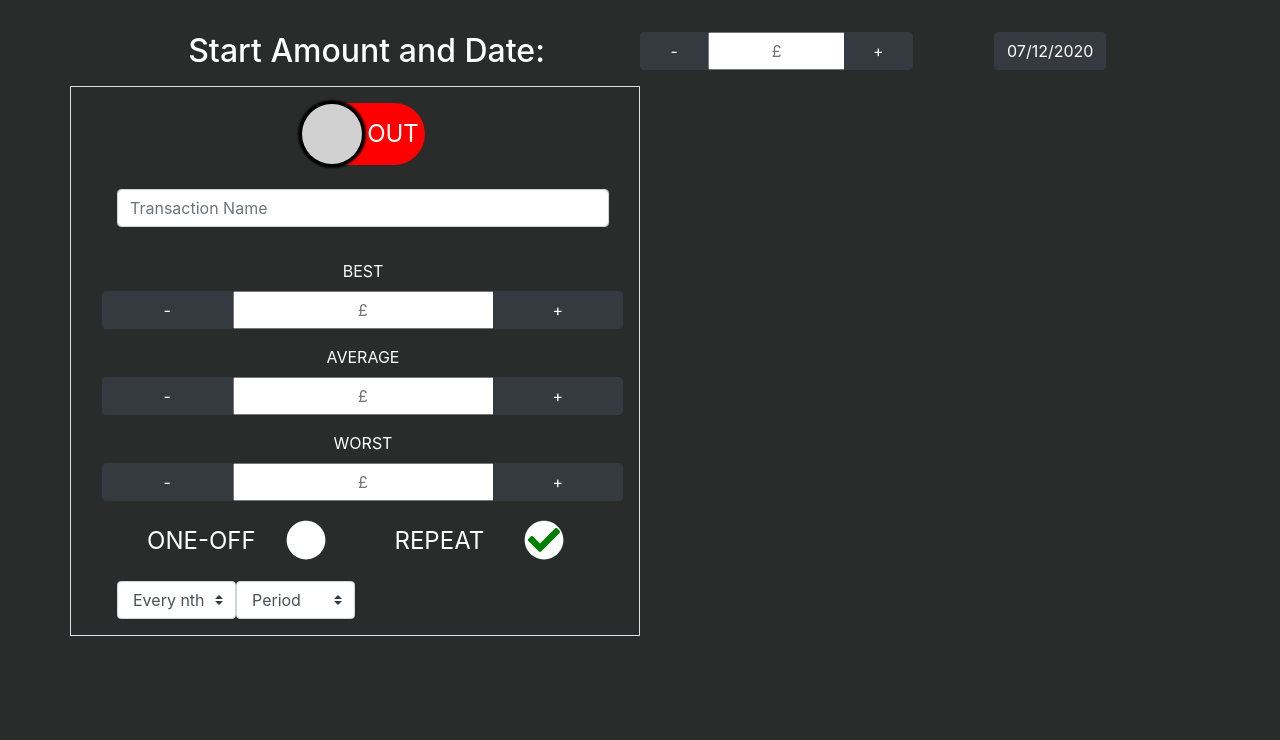
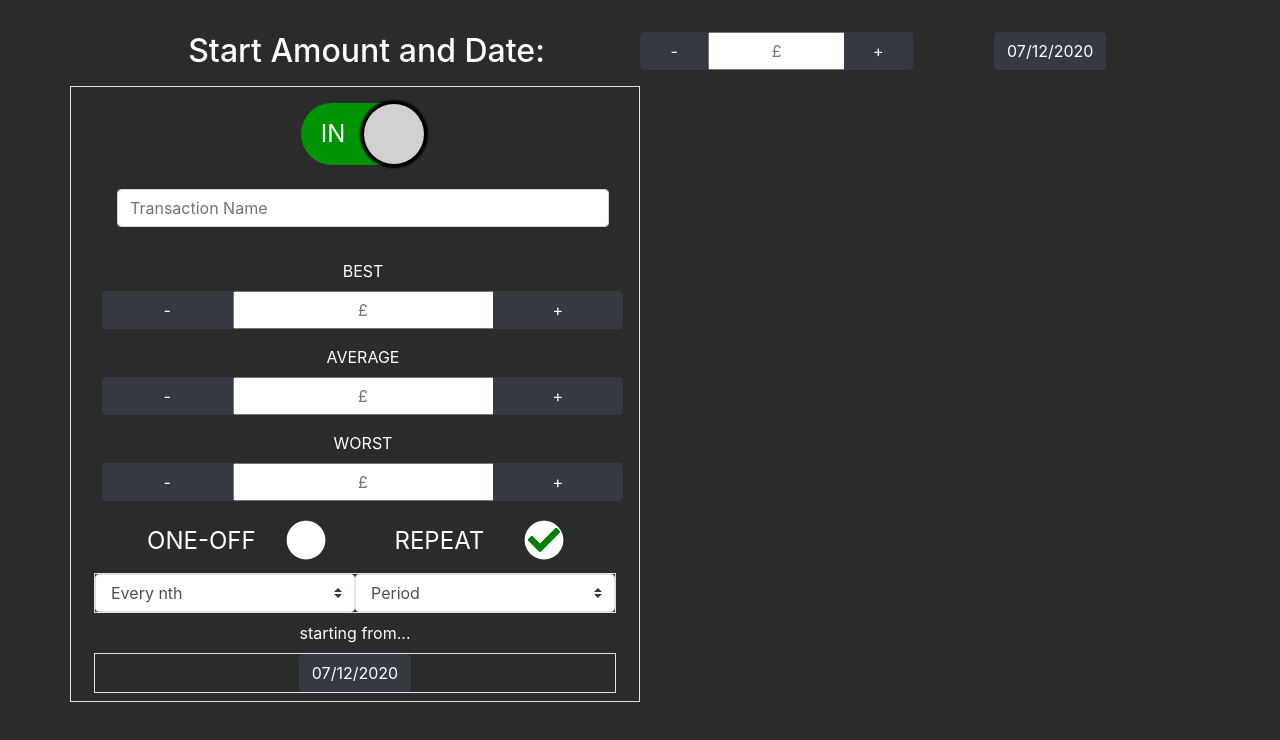
Before and after one commit to rorypearson26/cash-flow-forecaster, a React (Create React App) app in the folder front-end/: page / in a window 1280 px wide. Shown: the top 740 px of the page. Built offline with nearby package versions, Linux system fonts and the light colour scheme.

Commit message:
Date Picker made into custom component

```diff
--- /dev/null
+++ b/front-end/src/components/CustomDatePicker.jsx
@@ -0,0 +1,41 @@
+import React, { Component } from "react";
+import DatePicker from "react-datepicker";
+
+class CustomDatePicker extends Component {
+  state = { startAmount: 0, startDate: "" };
+
+  componentDidMount() {
+    var startDate = new Date();
+    this.setState({ startDate });
+  }
+
+  setStartDate(date) {
+    const startDate = date;
+    this.setState({ startDate });
+  }
+
+  render() {
+    const { startDate } = this.state;
+    const CustomDateButton = ({ value, onClick }) => (
+      <button
+        type="button"
+        className="btn btn-block btn-dark "
+        onClick={onClick}
+      >
+        {value}
+      </button>
+    );
+
+    return (
+      <DatePicker
+        value={startDate}
+        selected={startDate}
+        dateFormat="dd/MM/yyyy"
+        customInput={<CustomDateButton />}
+        onChange={(date) => this.setStartDate(date)}
+      />
+    );
+  }
+}
+
+export default CustomDatePicker;
--- a/front-end/src/components/RepeatInput.jsx
+++ b/front-end/src/components/RepeatInput.jsx
@@ -1,23 +1,31 @@
 import React, { Component } from "react";
+import CustomDatePicker from "./CustomDatePicker";
 
 class RepeatInput extends Component {
   state = {};
   render() {
     return (
       <div className="col-12">
-        <div className="row m-2">
-          <select className="custom-select col-3" id="inputGroupSelect01">
+        <div className="row border ">
+          <select className="custom-select border col-md-6 ">
             <option hidden>Every nth</option>
             <option value="1">1</option>
             <option value="2">2</option>
-            <option value="3">4</option>
+            <option value="4">4</option>
+            <option value="6">6</option>
           </select>
-          <select className="custom-select col-3" id="inputGroupSelect01">
+          <select className="custom-select border col-md-6 ">
             <option hidden>Period</option>
-            <option value="1">Week</option>
-            <option value="2">Month</option>
-            <option value="3">Year</option>
+            <option value="W">Week</option>
+            <option value="M">Month</option>
+            <option value="Y">Year</option>
           </select>
+        </div>
+        <p className="text-center m-2">starting from...</p>
+        <div className="row border">
+          <div className="col-12">
+            <CustomDatePicker />
+          </div>
         </div>
       </div>
     );
--- a/front-end/src/components/StartAmount.jsx
+++ b/front-end/src/components/StartAmount.jsx
@@ -1,33 +1,10 @@
 import React, { Component } from "react";
-import DatePicker from "react-datepicker";
 import CurrencyIncrementer from "./CurrencyIncrementer";
 import "react-datepicker/dist/react-datepicker.css";
+import CustomDatePicker from "./CustomDatePicker";
 
 class StartAmount extends Component {
-  state = { startAmount: 0, startDate: "" };
-
-  componentDidMount() {
-    var startDate = new Date();
-    this.setState({ startDate });
-  }
-
-  setStartDate(date) {
-    const startDate = date;
-    this.setState({ startDate });
-  }
-
   render() {
-    const { startDate } = this.state;
-    const CustomDateButton = ({ value, onClick }) => (
-      <button
-        type="button"
-        className="btn btn-block btn-dark "
-        onClick={onClick}
-      >
-        {value}
-      </button>
-    );
-
     return (
       <div className="col-12">
         <div className="row m-2">
@@ -38,13 +15,7 @@ class StartAmount extends Component {
             <CurrencyIncrementer />
           </div>
           <div className="col-3 " align="center">
-            <DatePicker
-              value={startDate}
-              selected={startDate}
-              dateFormat="dd/MM/yyyy"
-              customInput={<CustomDateButton />}
-              onChange={(date) => this.setStartDate(date)}
-            />
+            <CustomDatePicker />
           </div>
         </div>
       </div>
--- a/front-end/src/components/TransactionSlider.jsx
+++ b/front-end/src/components/TransactionSlider.jsx
@@ -2,7 +2,7 @@ import React, { Component } from "react";
 import Switch from "react-switch";
 
 class TransactionSlider extends Component {
-  state = { checked: false };
+  state = { checked: true };
 
   handleChange(checked) {
     this.setState({ checked });
```
